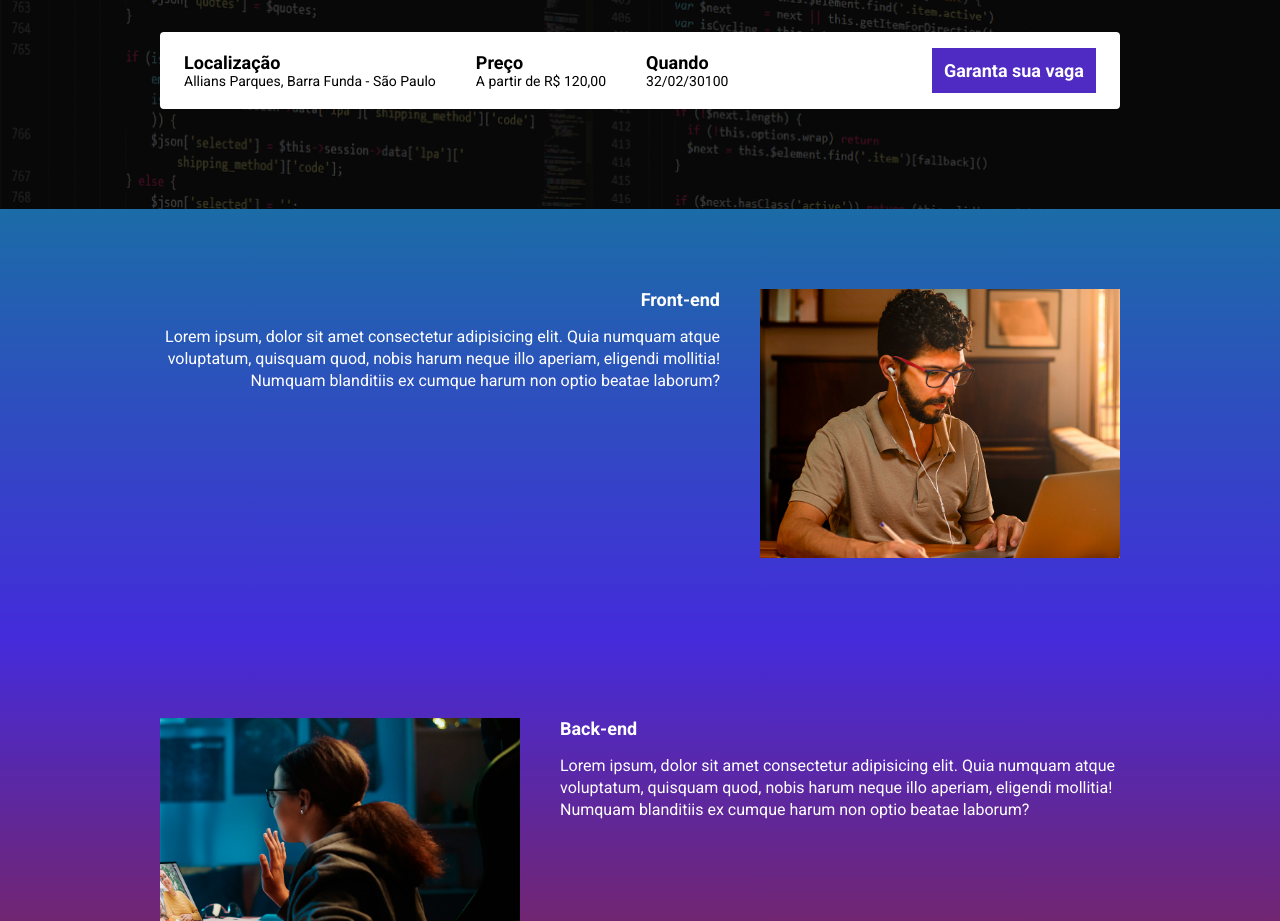
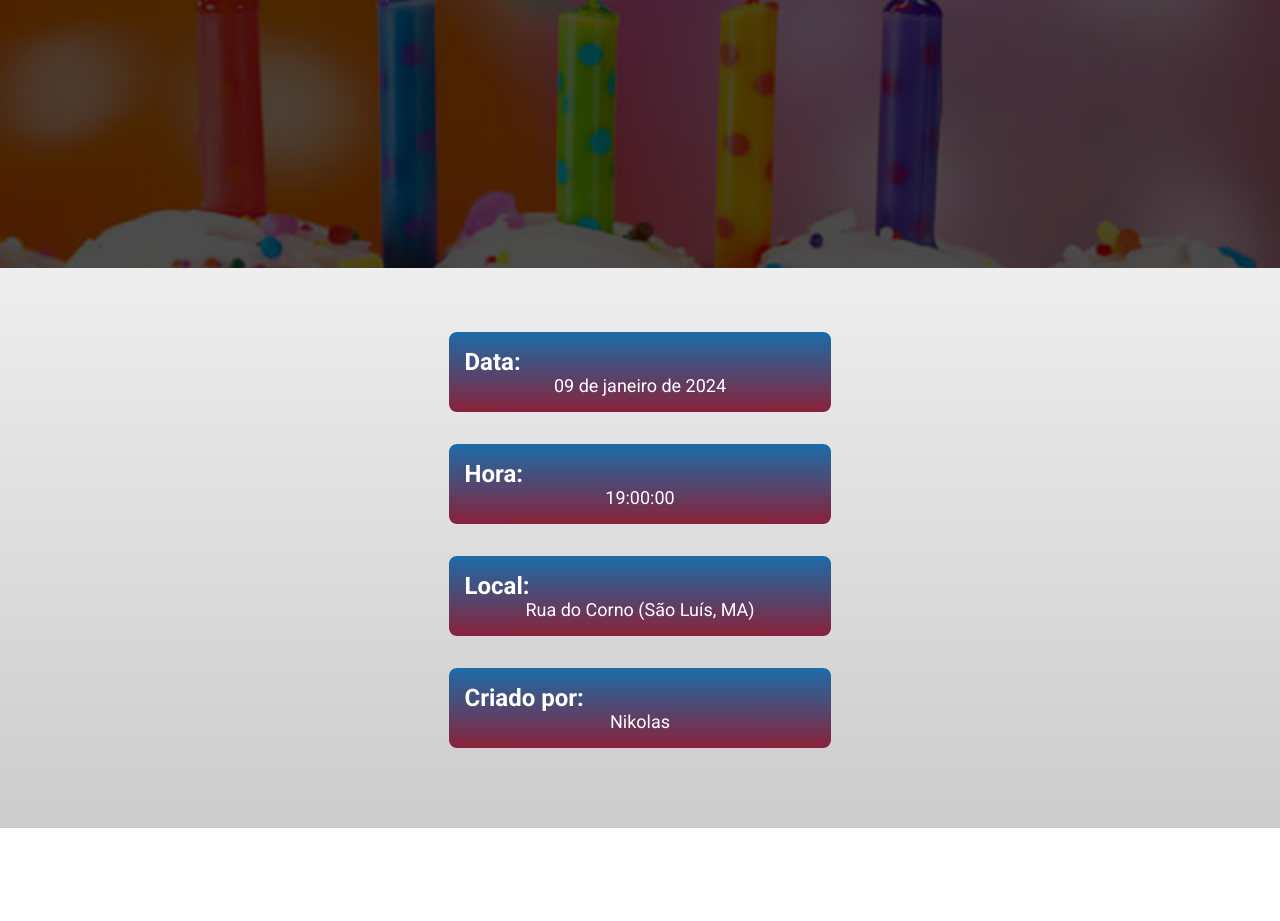
Before and after one commit to Nikolas-Marques-Silva/Clone_DisneyPlus, a website built with Parcel: page src/index.html in a window 1280 px wide. Shown: the part 296-1217 px from the top of the page. After the commit the page ends 1124 px from the top, so only its background shows below. Built offline with nearby package versions, Linux system fonts and the light colour scheme.

Commit message:
primeira tentativa

```diff
--- a/src/index.html
+++ b/src/index.html
@@ -3,7 +3,7 @@
 <head>
     <meta charset="UTF-8">
     <meta name="viewport" content="width=device-width, initial-scale=1.0">
-    <title>EBAC Tech Talks</title>
+    <title>Aniversário do Níkolas</title>
     <link rel="preconnect" href="https://fonts.googleapis.com">
     <link rel="preconnect" href="https://fonts.gstatic.com" crossorigin>
     <link href="https://fonts.googleapis.com/css2?family=Roboto:wght@400;700&display=swap" rel="stylesheet">
@@ -13,65 +13,34 @@
 <body>
     <header class="hero">
         <div class="container">
-            <img class="hero__logo" src="images/ebac_logo.svg" alt="EBAC">
-            <p class="hero__text">O maior evento de tecnologia do Brasil começa em <span class="contador"></span></p>
-
-        <div class="infos-bar">
-            <ul class="infos-bar__list">
-                 <li class="infos-bar__list__item">
-                    <b>Localização</b>
-                    Allians Parques, Barra Funda - São Paulo
+            <p class="hero__text">O meu aniversário é em: <span id="contador"></span></p>
+            <div class="center">
+                <a href="" class="button button--primary">Garanta seu nome na lista</a>
+            </div>
+        </div>
+    </header>
+    <section class="info">
+        <div class="container">
+            <ul class="info__list">
+                <li class="info__list__item">
+                    <b>Data:</b>
+                    <p>09 de janeiro de 2024</p>
                 </li>
-                 <li class="infos-bar__list__item">
-                    <b>Preço</b>
-                    A partir de R$ 120,00
+                <li class="info__list__item">
+                    <b>Hora:</b>
+                    <p>19:00:00</p>
                 </li>
-                 <li class="infos-bar__list__item">
-                    <b>Quando</b>
-                    32/02/30100
+                <li class="info__list__item">
+                    <b>Local:</b>
+                    <p> Rua do Corno (São Luís, MA)</p>
+                </li>
+                <li class="info__list__item">
+                    <b>Criado por:</b>
+                    <p>Nikolas</p>
                 </li>
             </ul>
-            <a href="" class="button button--primary">Garanta sua vaga</a>
-        </div>
-        </div>
-    </header>
-    <section class="event event--front-end event--text-right">
-        <div class="container" data-aos="fade-right">
-            <div class="event__details">
-                <h2 class="event__details__title">Front-end</h2>
-                <p class="event__details__description">Lorem ipsum, dolor sit amet consectetur adipisicing elit. Quia numquam atque voluptatum, quisquam quod, nobis harum neque illo aperiam, eligendi mollitia! Numquam blanditiis ex cumque harum non optio beatae laborum?</p>
-            </div>
-            <img src="images/frontend.png" alt="Frond-end" class="event__image">
         </div>
     </section>
-    <section class="event event--back-end event--image-left">
-        <div class="container" data-aos="fade-left">
-            <div class="event__details">
-                <h2 class="event__details__title">Back-end</h2>
-                <p class="event__details__description">Lorem ipsum, dolor sit amet consectetur adipisicing elit. Quia numquam atque voluptatum, quisquam quod, nobis harum neque illo aperiam, eligendi mollitia! Numquam blanditiis ex cumque harum non optio beatae laborum?</p>
-            </div>
-            <img src="images/backend.png" alt="Back-end" class="event__image">
-        </div>
-    </section>
-    <section class="event event--ux-ui event--text-right">
-        <div class="container" data-aos="fade-right">
-            <div class="event__details">
-                <h2 class="event__details__title">UX/UI</h2>
-                <p class="event__details__description">Lorem ipsum, dolor sit amet consectetur adipisicing elit. Quia numquam atque voluptatum, quisquam quod, nobis harum neque illo aperiam, eligendi mollitia! Numquam blanditiis ex cumque harum non optio beatae laborum?</p>
-            </div>
-            <img src="images/ui-ux.png" alt="UX/UI" class="event__image">
-        </div>
-    </section>
-    <section class="event event--data-science event--image-left">
-        <div class="container" data-aos="fade-left">
-            <div class="event__details">
-                <h2 class="event__details__title">Data Science</h2>
-                <p class="event__details__description">Lorem ipsum, dolor sit amet consectetur adipisicing elit. Quia numquam atque voluptatum, quisquam quod, nobis harum neque illo aperiam, eligendi mollitia! Numquam blanditiis ex cumque harum non optio beatae laborum?</p>
-            </div>
-            <img src="images/data.png" alt="Data Science" class="event__image">
-        </div>
-    </section>
-    <script src="https://unpkg.com/aos@next/dist/aos.js"></script>
     <script src="scripts/main.js"></script>
 </body>
 </html>
--- a/src/scripts/main.js
+++ b/src/scripts/main.js
@@ -1,6 +1,6 @@
 AOS.init()
 
-const eventDate = new Date('Dec 31, 2023 00:00:00').getTime();
+const eventDate = new Date('Jan 09, 2024 00:00:00').getTime();
 const intervalo = setInterval(() => {
    const now = new Date().getTime();
    const diff = eventDate - now;
@@ -14,6 +14,6 @@ const intervalo = setInterval(() => {
 
     if (diff < 0) {
         clearInterval(intervalo);
-        document.getElementById('contador').innerHTML = 'Evento encerrado';
+        document.getElementById('contador').innerHTML = 'Meu Aniversário de 16 anos chegou!!!';
     }
 }, 1000)
--- a/src/styles/_event.scss
+++ /dev/null
@@ -1,68 +0,0 @@
-@use 'variables';
-
-.event {
-    padding: 80px 0;
-
-    &--front-end {
-    background-image: linear-gradient(variables.$blue1, variables.$blue2);
-    }
-
-    &--back-end {
-        background-image: linear-gradient(variables.$blue2, variables.$pink);
-    }
-
-    &--ux-ui {
-        background-image: linear-gradient(variables.$pink, variables.$yellow);
-    }
-
-    &--data-science {
-        background-image: linear-gradient(variables.$yellow, variables.$blue1);
-    }
-
-    &--image-left {
-        .container {
-            flex-direction: row-reverse;
-        }
-    }
-
-    &--text-right {
-        .container {
-            text-align: right;
-        }
-    }
-
-    .container {
-        display: flex;
-        gap: 40px;
-    }
-
-    &__image {
-        max-width: 360px;
-    }
-
-    &__details {
-        &__title {
-            font-size: 18px;
-            font-weight: 700;
-            margin-bottom: 16px;
-        }
-
-        &__description {
-            line-height: 22px;
-        }
-    }
-
-    @media (max-width: variables.$mobile) {
-        .container {
-            display: block;
-        }
-
-        &__image {
-            width: 100%;
-        }
-
-        &__details {
-            margin: 0 0 16px 0;
-        }
-    }
-}
--- a/src/styles/_hero.scss
+++ b/src/styles/_hero.scss
@@ -3,15 +3,16 @@
 .hero {
     padding-top: 64px;
     padding-bottom: 100px;
-    background-image: url('../images/fundo.png');
+    background-image: url('../images/HERO.jpg');
     background-repeat: no-repeat;
+    background-position: center;
     background-size: cover;
     position: relative;
-    z-index: -1;
+    z-index: 1;
 
     .container {
         position: relative;
-        z-index: 1;
+        height: 50vh;
     }
 
     &::before {
@@ -35,10 +36,10 @@
         font-weight: 700;
     }
 
-    &__logo {
-        margin: 0 auto;
-        height: 80px;
-        display: block;
+    .center {
+        display: flex;
+        justify-content: center;
+        align-items: center;
     }
 
     @media (max-width: variables.$mobile) {
@@ -49,9 +50,5 @@
             line-height: 24px;
             margin: 24px 0;
         }
-
-        &__logo {
-            height: 40px;
-        }
     }
 }
--- /dev/null
+++ b/src/styles/_info.scss
@@ -0,0 +1,44 @@
+@use 'variables';
+
+.info {
+    padding: 64px 0;
+    background-image: linear-gradient(#eee, #ccc);
+
+    .container {
+        display: flex;
+        flex-direction: column;
+        align-items: center;
+        justify-content: center;
+        width: 1024px;
+    }
+
+    &__list {
+        display: flex;
+        flex-wrap: wrap;
+        justify-content: center;
+        gap: 16px;
+
+        &__item {
+            padding: 16px;
+            width: 50%;
+            background-image: linear-gradient(variables.$blue1, variables.$pink);
+            border-radius: 8px;
+            margin-bottom: 16px;
+
+            b {
+                font-weight: 700;
+                font-size: 24px;
+                line-height: 28px;
+                margin-bottom: 16px;
+            }
+
+            p {
+                font-size: 18px;
+                line-height: 20px;
+                font-weight: 400;
+                margin: 0;
+                text-align: center;
+            }
+        }
+    }
+}
--- a/src/styles/components/_infos-bar.scss
+++ /dev/null
@@ -1,45 +0,0 @@
-@use '../variables';
-
-.infos-bar {
-    padding: 16px 24px;
-    background-color: variables.$white;
-    border-radius: 4px;
-    display: flex;
-    justify-content: space-between;
-    align-items: center;
-
-    &__list {
-        display: flex;
-        gap: 40px;
-
-        &__item {
-            font-size: 14px;
-            color: variables.$black;
-
-            b {
-                color: variables.$black;
-                font-size: 18px;
-                display: block;
-            }
-        }
-    }
-
-    @media (max-width: variables.$mobile) {
-        display: block;
-
-        &__list {
-            display: block;
-
-            &__item {
-                margin-bottom: 24px;
-            }
-        }
-    }
-
-    @media (max-width: variables.$desktop) {
-
-        &__list {
-            gap: 16px;
-        }
-    }
-}
--- a/src/styles/main.scss
+++ b/src/styles/main.scss
@@ -1,8 +1,7 @@
 @use 'hero';
-@use 'components/infos-bar';
 @use 'components/buttons';
-@use 'event';
 @use 'variables';
+@use 'info';
 
 * {
     margin: 0;
```
Also changed, not shown: src/images/HERO.jpg (added), src/images/backend.png (deleted), src/images/data.png (deleted), src/images/ebac_logo.svg (deleted), src/images/frontend.png (deleted), src/images/fundo.png (deleted), src/images/ui-ux.png (deleted).
